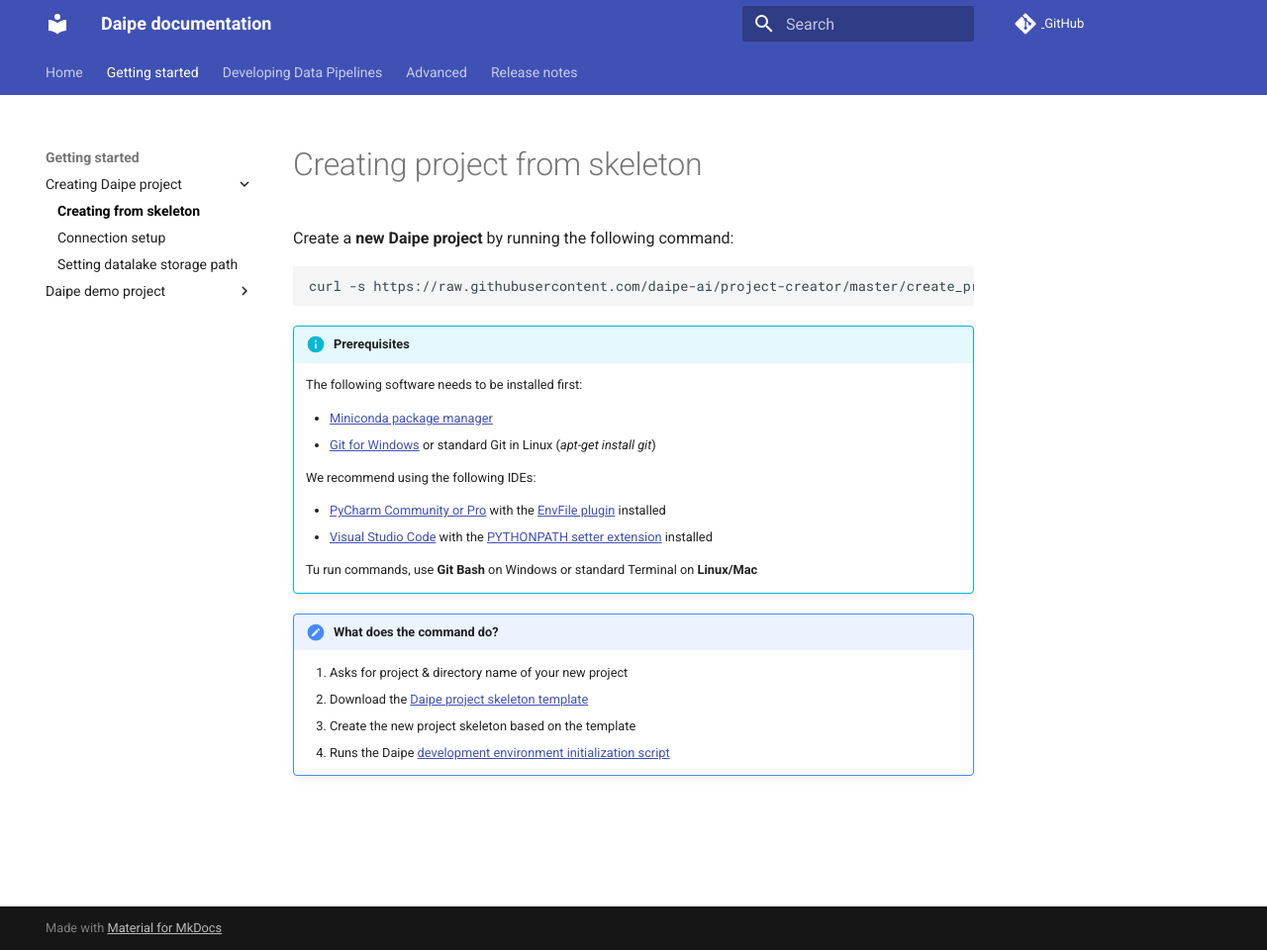
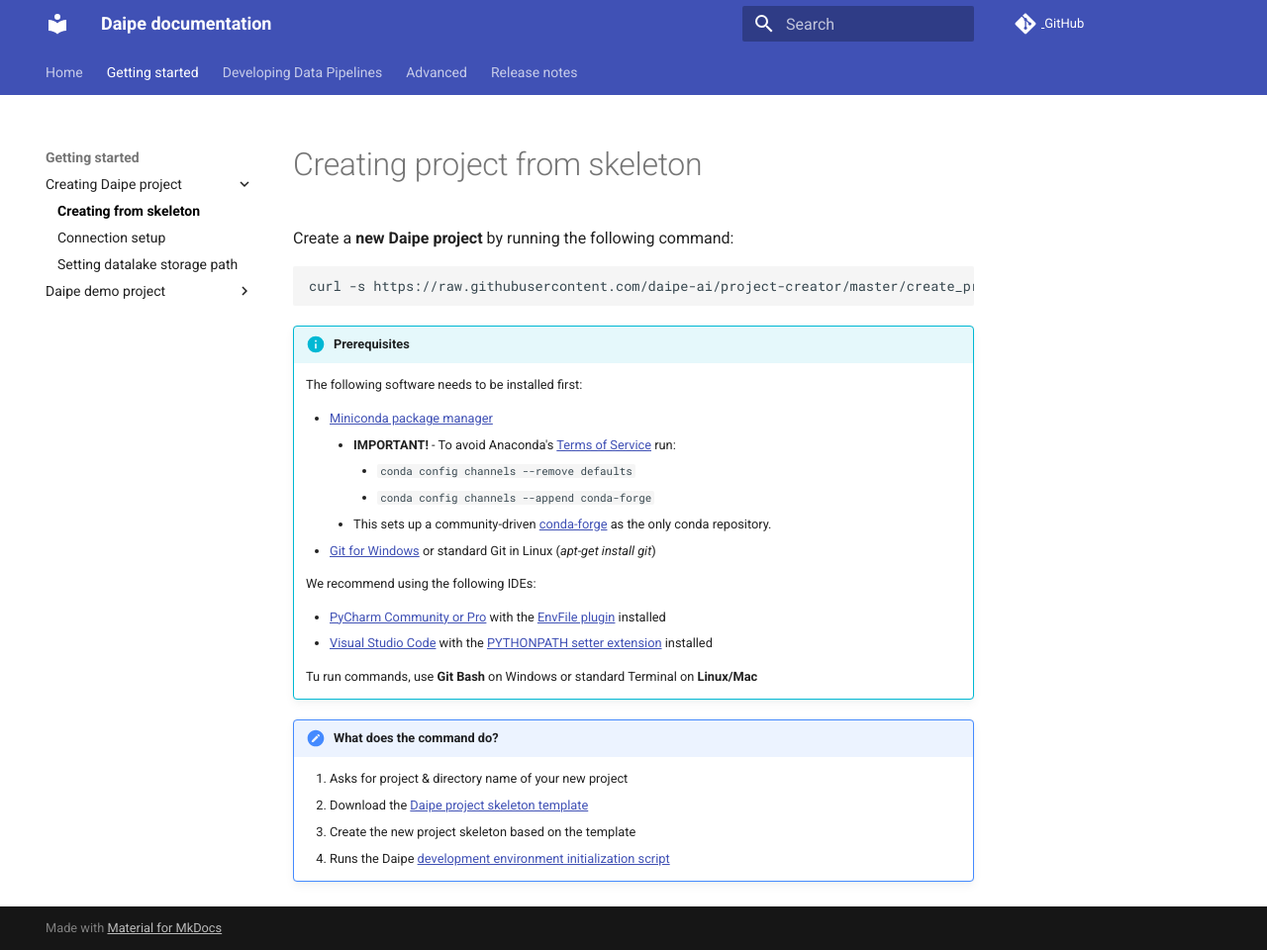
Before and after one commit to daipe-ai/platform-docs, an MkDocs documentation site: the page built from docs/create-daipe-project.md, in a window 1280 px wide and 960 px high. Shown: the whole window at 99% size. Built offline with MkDocs 1.6.1 and Material for MkDocs 9.7.7, drawn with Linux system fonts in a browser that asks for light colours; comment, search, counter and statistics services are not loaded.

Commit message:
Add miniconda channels fix

```diff
--- a/docs/create-daipe-project.md
+++ b/docs/create-daipe-project.md
@@ -10,6 +10,10 @@
     The following software needs to be installed first:
 
       - [Miniconda package manager](https://docs.conda.io/en/latest/miniconda.html)
+        - **IMPORTANT!** - To avoid Anaconda's [Terms of Service](https://www.anaconda.com/terms-of-service) run:
+            - `conda config channels --remove defaults`
+            - `conda config channels --append conda-forge`
+        - This sets up a community-driven [conda-forge](https://conda-forge.org/) as the only conda repository.
       - [Git for Windows](https://git-scm.com/download/win) or standard Git in Linux (_apt-get install git_)
 
     We recommend using the following IDEs:
```
Also changed, not shown: docs/clone-demo-project.md (+4 -0 lines).
